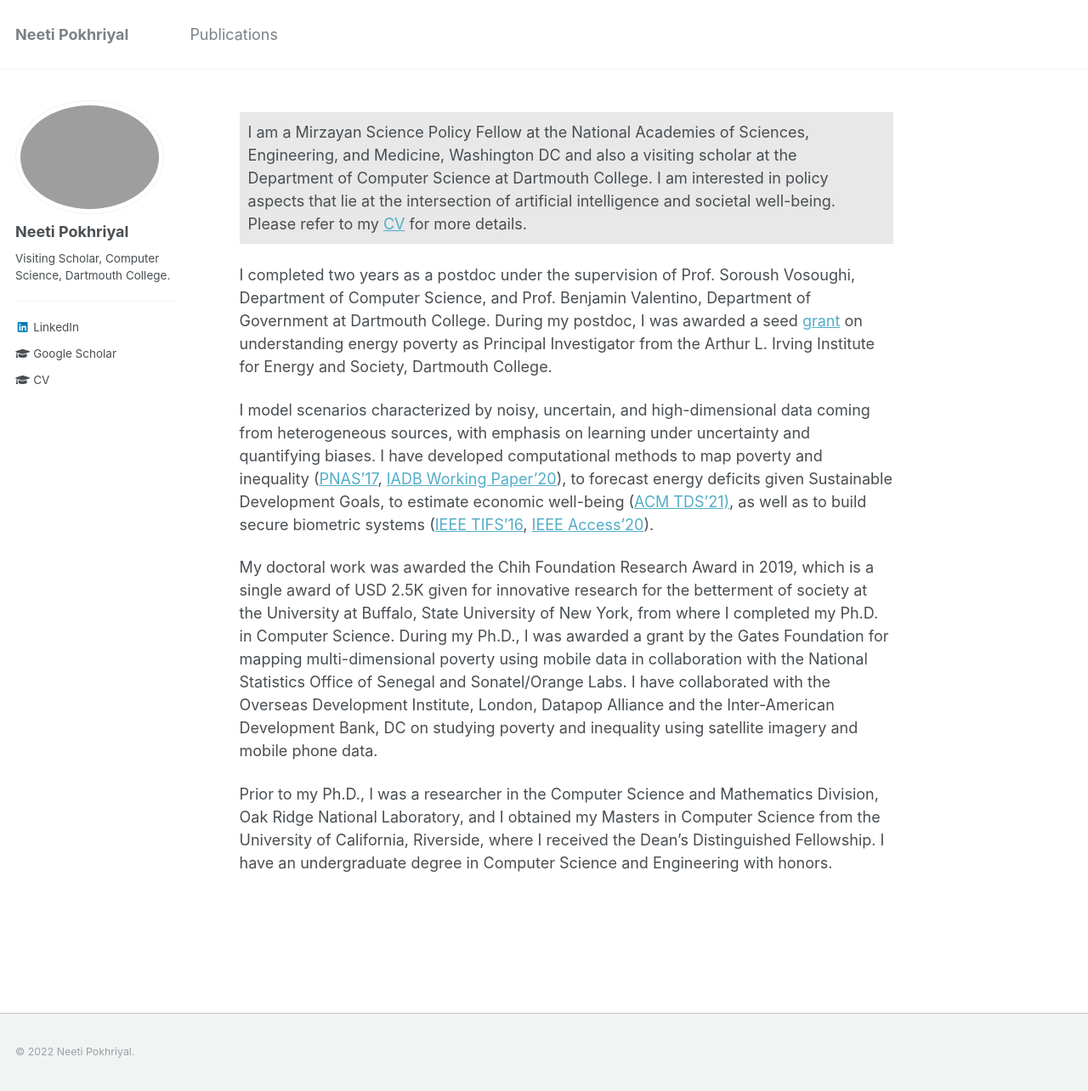
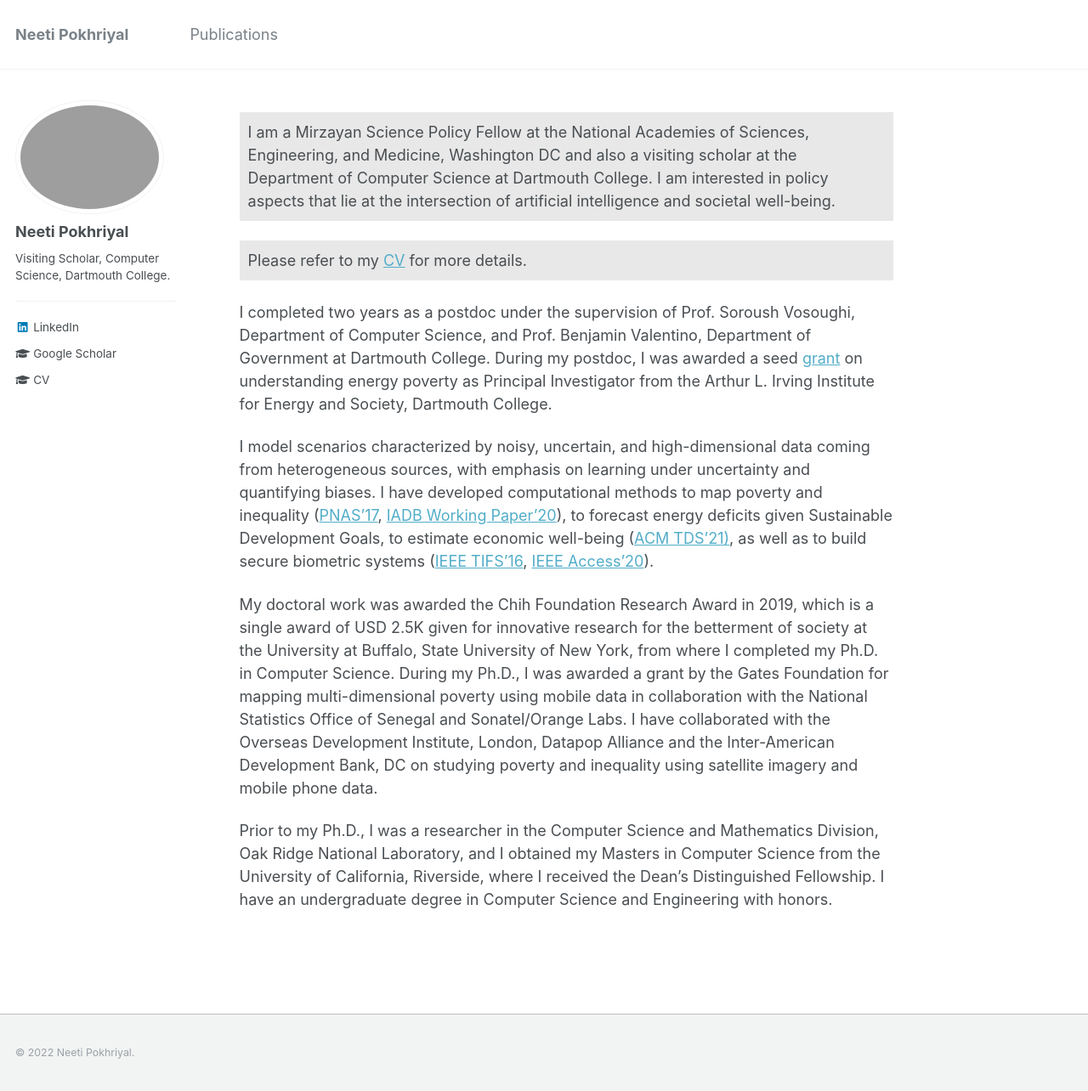
Before and after one commit to neetip/neetip.github.io, a Jekyll site: the page built from _pages/about.md, in a window 1280 px wide and 1284 px high. Shown: the whole window at 85% size. Built offline with Jekyll 4.4.1, drawn with Linux system fonts in a browser that asks for light colours.

Commit message:
Update about.md

```diff
--- a/_pages/about.md
+++ b/_pages/about.md
@@ -10,7 +10,8 @@ redirect_from:
 
 <p style="padding: 10px; background-color:#E8E8E8 ; border: 0px;">
 I am a Mirzayan Science Policy Fellow at the National Academies of Sciences, Engineering, and Medicine, Washington DC and also a visiting scholar at the Department of Computer Science at Dartmouth College. I am interested in policy aspects that lie at the intersection of artificial intelligence and societal well-being.
-
+</p>
+<p style="padding: 10px; background-color:#E8E8E8 ; border: 0px;">
 Please refer to my <a href="/assets/docs/CV_Neeti_Jan22.pdf">CV</a> for more details.
 </p>
 
```
